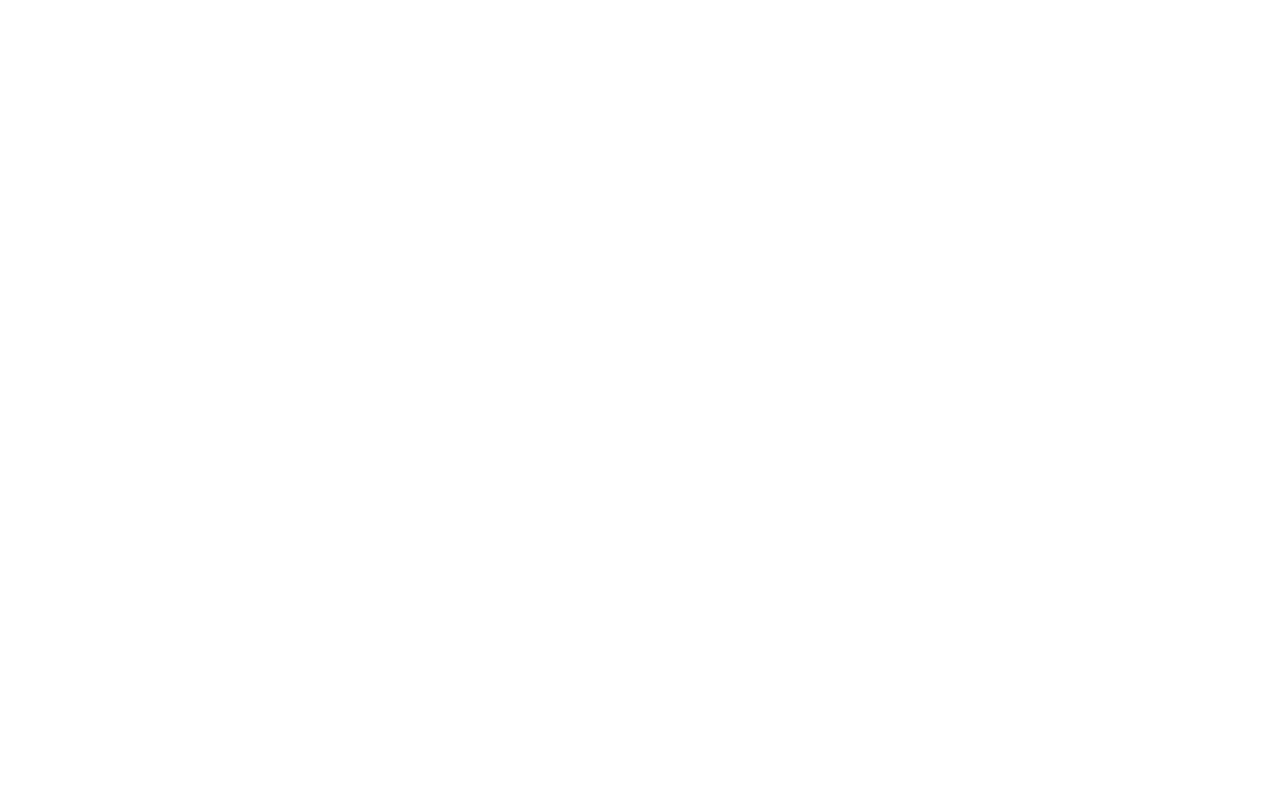
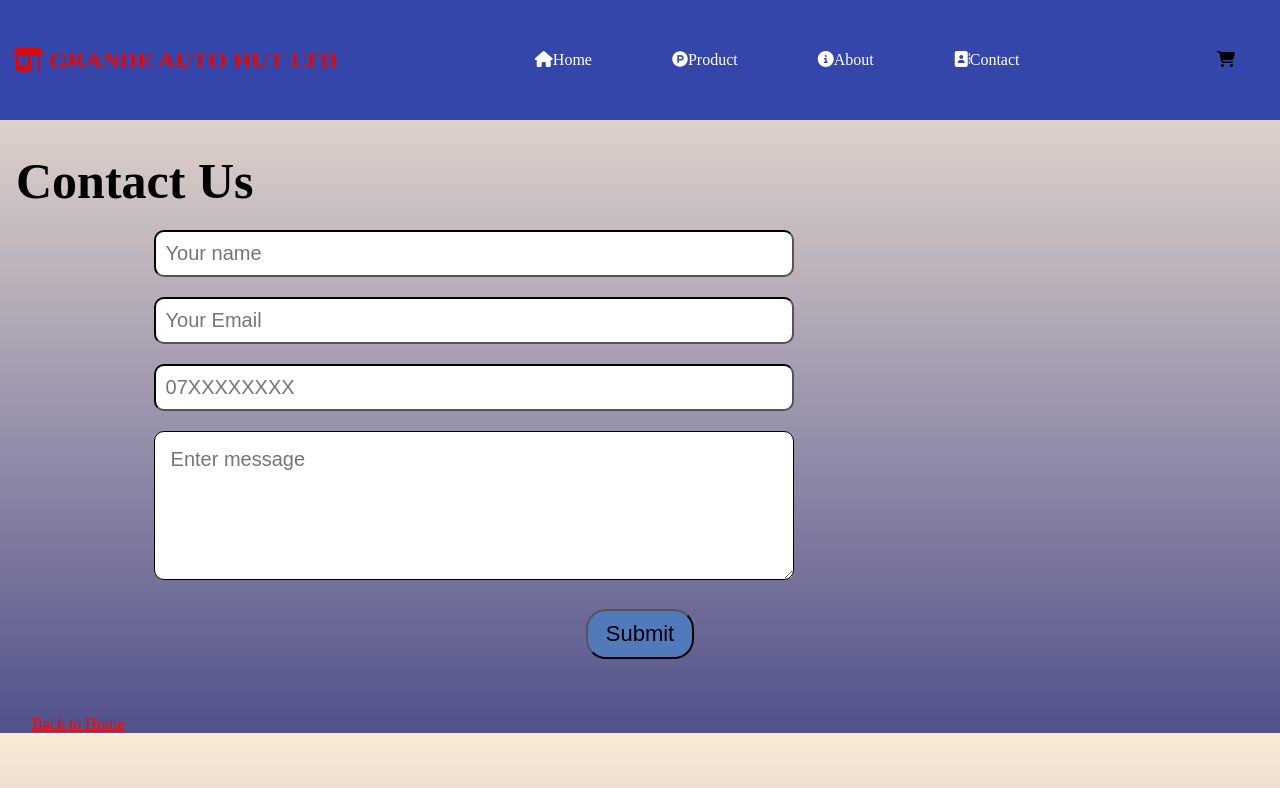
Before and after one commit to JeromeJason-dev/Grande-Auto-Hut-LTD, a plain HTML site: page contact.html in a window 1280 px wide. Drawn offline with Linux system fonts and the light colour scheme.

Commit message:
refactor: add contact page and picture while correcting some style

```diff
--- /dev/null
+++ b/contact.css
@@ -0,0 +1,122 @@
+* {
+    margin: 0;
+    padding: 0;
+    box-sizing: border-box;
+}
+/* NAVIGATION SECTION*/
+.navbar {
+   display: flex;
+   justify-content: space-between;
+   align-items: center;
+   padding: 13px;
+   position: sticky;
+   background-color: rgb(53, 70, 170);
+   height: 15vh;
+   margin-bottom: 2rem;
+
+}
+
+.nav-links a:hover {
+    color: bisque;
+}
+
+.nav-links a {
+    text-decoration: none;
+    color: white;
+
+}
+.nav-links {
+    display: flex;
+    list-style: none;
+    gap: 3rem;
+}
+
+.cart-icon {
+    padding: 2rem;
+}
+
+.cta-btn {
+    padding: 1rem;
+    border-radius: 8px;
+    margin-top: 15px;
+    cursor: pointer;
+}
+
+.cta-btn:hover {
+    transform: translateY(-5px);
+    background-color:azure;
+}
+
+body {
+    background: linear-gradient(antiquewhite,rgb(81, 81, 139));
+    font-family: 'Times New Roman', Times, serif;
+}
+h1 {
+     color: rgb(224, 9, 9); ;
+}
+
+h2 {
+    font-size: 50px;
+    margin-bottom: 20px;
+    margin-left: 1rem;
+}
+
+input {
+    width: 50%;
+    margin-left: 12%;
+    font-size: 20px;
+    padding: 10px 10px;
+    border-radius: 10px;
+    border-color: black;
+    margin-bottom: 20px;
+
+}
+
+textarea {
+    width: 50%;
+    margin-left: 12%;
+    font-size: 20px;
+    padding: 16px 16px;
+    border-radius: 10px;
+    border-color: black;
+    margin-bottom: 25px;
+    font-family: Arial, Helvetica, sans-serif;
+
+}
+
+input:focus-within {
+    outline: none;
+    border-color: rgb(32, 33, 31);
+    border-width: 3px;
+}
+textarea:focus-within {
+    outline: none;
+    border-color: rgb(29, 27, 27);
+    border-width: 3px;
+}
+
+button {
+    background-color: rgb(82, 122, 186);
+    border-radius: 20px;
+    border-color: black;
+    font-size: 22px;
+    padding: 10px 18px;
+    text-align: center;
+    display:flex;
+    margin: auto;
+    margin-bottom: 3.5rem;
+}
+
+button:hover {
+    opacity: 70%;
+    cursor: pointer;
+}
+
+a {
+    margin-left: 2rem;
+    color: red;
+}
+
+a:hover {
+    color: rgb(103, 5, 5);
+}
--- a/contact.html
+++ b/contact.html
@@ -0,0 +1,42 @@
+<!DOCTYPE html>
+<html lang="en">
+
+<head>
+    <meta charset="UTF-8">
+    <meta name="viewport" content="width=device-width, initial-scale=1.0">
+    <title>Contact Form</title>
+    <script src="https://kit.fontawesome.com/576b15dc95.js" crossorigin="anonymous"></script>
+    <link rel="stylesheet" href="contact.css">
+</head>
+
+<body>
+    <header>
+        <nav class="navbar">
+            <h1><i class="fa-solid fa-shop"></i> GRANDE AUTO HUT LTD</h1>
+            <ul class="nav-links">
+                <li><a href="#home"><i class="fa-solid fa-house"></i>Home</a></li>
+                <li><a href="product"><i class="fa-brands fa-product-hunt"></i>Product</a></li>
+                <li><a href="about"><i class="fa-solid fa-circle-info"></i>About</a></li>
+                <li><a href="contact"><i class="fa-solid fa-address-book"></i>Contact</a></li>
+            </ul>
+            <div class="cart-icon">
+                <i class="fa-solid fa-cart-shopping"></i>
+            </div>
+        </nav>
+
+    </header>
+    <form action="#">
+        <h2>Contact Us</h2>
+        <div>
+            <input type="name" name="name" placeholder="Your name" required autocomplete="off">
+            <input type="email" name="email" placeholder="Your Email" required autocomplete="off">
+            <input type="tel" id="phone" name="phone" placeholder="07XXXXXXXX" required pattern="[0]{1}[0-9]{9}" autocomplete="off">
+            <textarea name="message" rows="5" cols="40" placeholder="Enter message"></textarea>
+            <button type="submit">Submit</button>
+        </div>
+    </form>
+
+    <div><a href="index.html">Back to Home</a></div>
+</body>
+
+</html>
--- a/style.css
+++ b/style.css
@@ -10,8 +10,8 @@
    align-items: center;
    padding: 13px;
    position: sticky;
-   background-color: rgb(72, 113, 152);
-   height: 20vh;
+   background-color: rgb(53, 70, 170);
+   height: 15vh;
    margin-bottom: 2rem;
 
 }
@@ -29,15 +29,10 @@
     display: flex;
     list-style: none;
     gap: 3rem;
-
-
 }
 
 .cart-icon {
-    border: none;
-    padding: 0.8rem 1rem;
-    margin-left: 5rem;
-    border-radius: 8px;
+    padding: 2rem;
 
 }
 
@@ -54,7 +49,7 @@
 }
 
 body {
-    background-color:rgb(229, 217, 201);
+    background: linear-gradient(antiquewhite,rgb(81, 81, 139));
     font-family: 'Times New Roman', Times, serif;
 
 }
@@ -81,7 +76,7 @@
 }
 
 h2 {
-    font-size: 2.4rem
+    font-size: 2.4rem;
 
 }
 
@@ -92,9 +87,9 @@
 .product-grid {
     display: grid;
     grid-template-columns: repeat(auto-fit, minmax(250px,2fr));
-    gap: 2rem;
-    padding: 2rem;
-    margin-left: 20rem;
+    gap: 3rem;
+    padding: 3rem;
+    margin-left: 5rem;
  }
 
  /* Product Card */
@@ -135,9 +130,13 @@
     margin-bottom: 1rem;
  }
 
+ h3 {
+    font-size: 22px;
+ }
+
  /* Footer */
   .footer {
-    background-color:rgb(72, 113, 152);;
+    background-color: rgb(53, 70, 170);
     color:black;
     margin-top: 2rem;
     padding-top: 2rem;
@@ -227,4 +226,4 @@
    text-align: center;
    border-top: 1px solid rgba(16, 16, 15, 0.6);
 
-  }
+}
```
Also changed, not shown: index.html (+1 -1 lines), product.html (+16 -3 lines), assets/images/spark-plug.jpg (added).
